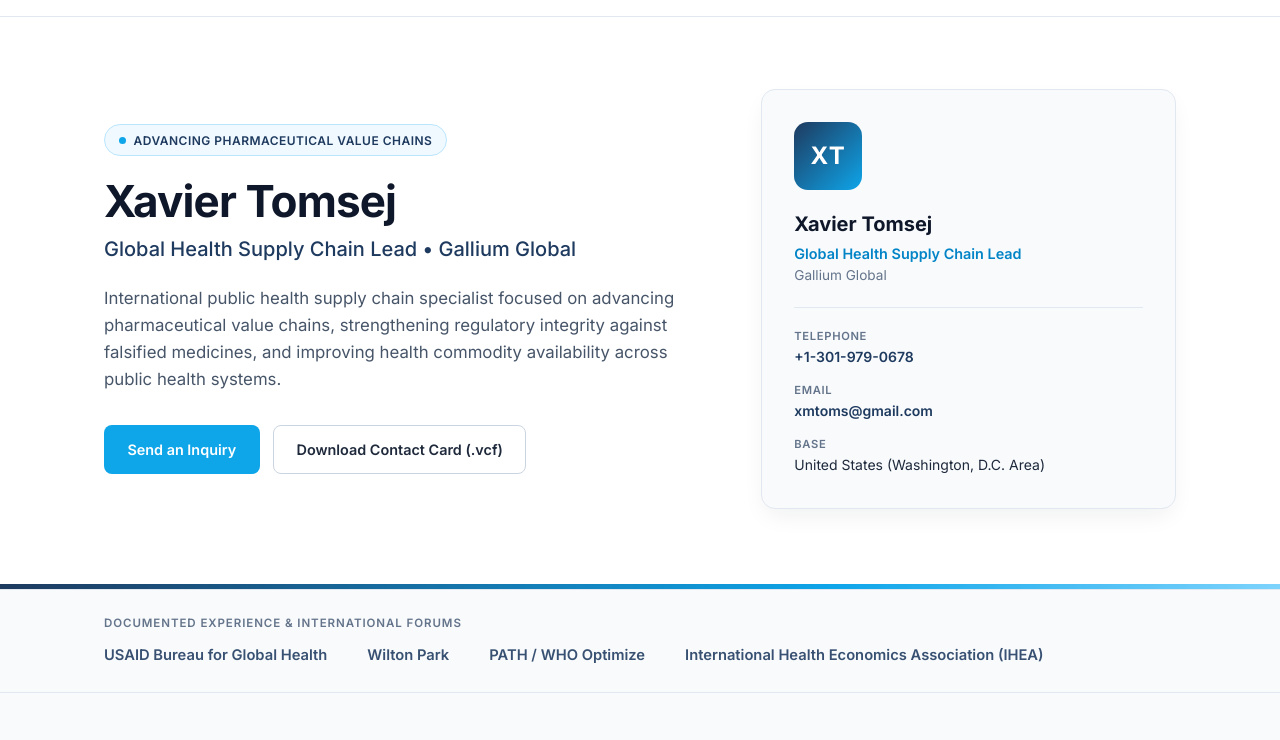
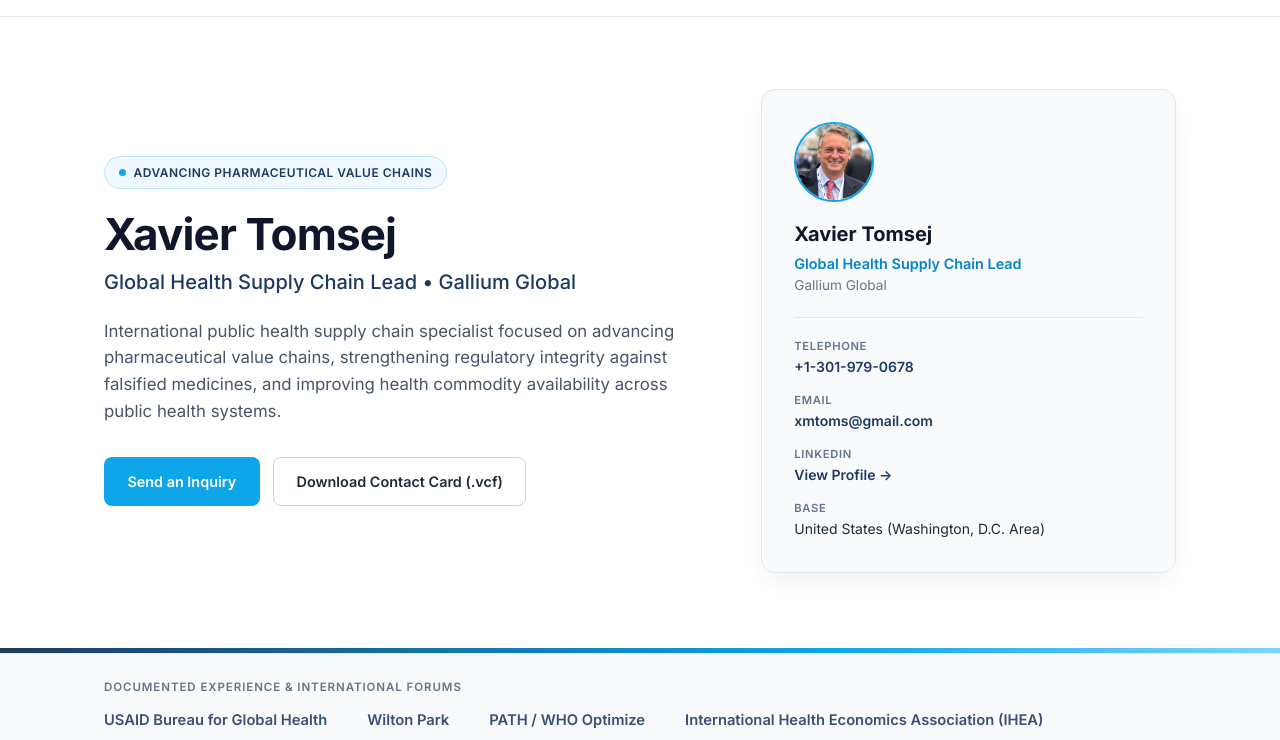
Before and after one commit to zedo7zola-debug/Xavier, a plain HTML site: page index.html in a window 1280 px wide. Shown: the part 60-800 px from the top of the page. Drawn offline with Linux system fonts and the light colour scheme.

Commit message:
Add Xavier headshot and LinkedIn profile link

```diff
--- a/index.html
+++ b/index.html
@@ -75,8 +75,11 @@
         </div>
 
         <!-- Executive Identity Card (Safe monogram placeholder until official photo is approved) -->
+        <!-- Executive Identity Card with Photo -->
         <aside class="identity-card" aria-label="Contact Overview">
-          <div class="monogram" aria-hidden="true">XT</div>
+          <div class="identity-photo-wrapper">
+            <img src="xavier.jpg" alt="Xavier Tomsej" class="identity-photo" />
+          </div>
           <h2>Xavier Tomsej</h2>
           <p class="card-title" data-i18n="card_title">Global Health Supply Chain Lead</p>
           <p class="card-company">Gallium Global</p>
@@ -91,6 +94,10 @@
             <li>
               <span class="meta-label">Email</span>
               <a href="mailto:xmtoms@gmail.com">xmtoms@gmail.com</a>
+            </li>
+            <li>
+              <span class="meta-label">LinkedIn</span>
+              <a href="https://www.linkedin.com/in/xavier-tomsej/" target="_blank" rel="noopener noreferrer">View Profile &rarr;</a>
             </li>
             <li>
               <span class="meta-label">Base</span>
@@ -245,7 +252,6 @@
           <p class="contact-intro" data-i18n="contact_desc">
             For professional inquiries regarding pharmaceutical value chains, speaking engagements, or advisory discussions, please reach out directly or use the message form.
           </p>
-
           <dl class="contact-list">
             <div>
               <dt>Organization</dt>
@@ -257,7 +263,11 @@
             </div>
             <div>
               <dt>Email</dt>
-              <dd><a href="mailto:xmtoms@gmail.com">xmtoms@gmail.com</a></dd>
+              <dd><link rel="stylesheet" href="style.css"><a href="mailto:xmtoms@gmail.com">xmtoms@gmail.com</a></dd>
+            </div>
+            <div>
+              <dt>LinkedIn</dt>
+              <dd><a href="https://www.linkedin.com/in/xavier-tomsej/" target="_blank" rel="noopener noreferrer">linkedin.com/in/xavier-tomsej</a></dd>
             </div>
           </dl>
         </div>
--- a/style.css
+++ b/style.css
@@ -728,3 +728,26 @@ ul {
     gap: 0.5rem;
   }
 }
+
+
+/* ==========================================================================
+   Executive Headshot Styling
+   ========================================================================== */
+.identity-photo-wrapper {
+  width: 80px;
+  height: 80px;
+  border-radius: 50%;
+  overflow: hidden;
+  border: 2px solid var(--cyan);
+  box-shadow: var(--shadow-sm);
+  margin-bottom: 1rem;
+  background-color: var(--bg-white);
+}
+
+.identity-photo {
+  width: 100%;
+  height: 100%;
+  object-fit: cover;
+  object-position: center 20%; /* Focuses perfectly on his face given the photo angle */
+  display: block;
+}
```
Also changed, not shown: xavier.jpg (added).
